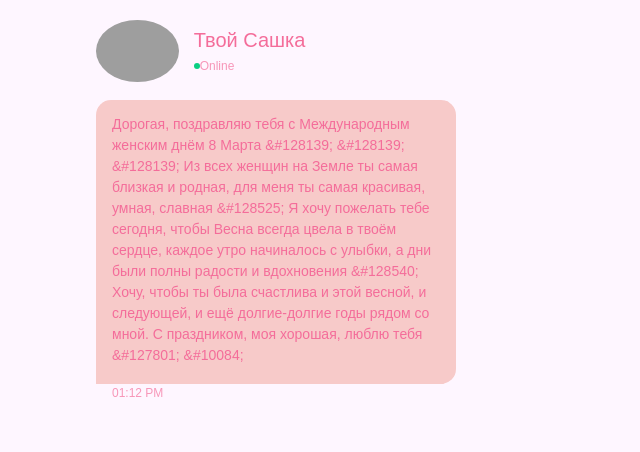
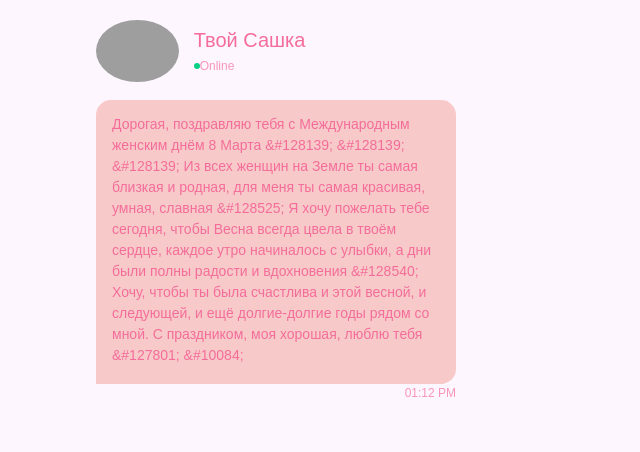
Before and after one commit to AleksandrZn/quest, a React (Create React App) app: page / in a window 1280 px wide. Shown: the top 452 px of the page, without its empty margins (319-959 px from the left). Built offline with nearby package versions, Linux system fonts and the light colour scheme; grey boxes are pictures that could not be loaded.

Commit message:
Create the chat component

```diff
--- a/src/App.js
+++ b/src/App.js
@@ -86,38 +86,7 @@ background-color: white;
 const ChatSendBtn = styled.img`
 height: 48px;
 `
-const ChatMessageWrapper = styled.div`
-font-family: sans-serif;
-font-size: 14px;
-line-height: 150%;
-width:80%;
-padding-top: 18px;
-margin-left:${props => props.second ? "auto" : "none"};
-`
-const ChatMessage = styled.div`
-background-color:${props => props.second ? "#F46D9A" : "#F7CAC9"};
-padding: 14px 16px 18px 16px;
-border-radius:${props => props.second ? "15px 15px  0 15px" : "15px 15px 15px 0"};
 
-`
-const ChatMessageText = styled.div`
-color:${props => props.second ? "#F2F2F2" : "#F46D9A"};
-& img{
-width: 100%;
-height: 100%;
-}
-`
-const ChatMessageTime = styled.div`
-display: flex;
-
-font-family: sans-serif;
-font-size: 12px;
-line-height: 150%;
-color:rgba(244, 109, 154, 0.7);
-${props => props.second ? "padding-right: 16px" : "padding-left: 16px"};
-justify-content:${props => props.second ? "flex-end" : "flex-start"};
-align-items: center;
-`
 const HeaderImage = styled.img`
 border-radius: 50%;
 `
@@ -125,7 +94,8 @@ const HeaderText = styled.div`
 display: flex;
 flex-direction: column;
 padding-left: 15px;
-justify-content: space-evenly;`
+justify-content: space-evenly;
+`
 const HeaderTextName = styled.div`
 color: #F46D9A;
 font-size: 20px;
@@ -257,16 +227,73 @@ color:rgba(244, 109, 154, 0.7);
   }
 }
 `
+const TYPES_MESSAGE = {
+  SCRIPT: "script",
+  USER: "user",
+}
 
+
+const BageComponent = (bag, A, B) => {
+  return <Bag bag={bag}>
+    <BagItemWrapper>
+      <BagItem>{A}</BagItem>
+      <BagItem>{B}</BagItem>
+    </BagItemWrapper>
+  </Bag>
+}
+const MessageWrapper = styled.div`
+font-family: sans-serif;
+font-size: 14px;
+line-height: 150%;
+width:80%;
+padding-top: 18px;
+margin-left:${props => props.typeMessage === TYPES_MESSAGE.USER ? "auto" : "none"};
+`
+const Message = styled.div`
+background-color:${props => props.typeMessage === TYPES_MESSAGE.USER ? "#F46D9A" : "#F7CAC9"};
+padding: 14px 16px 18px 16px;
+border-radius:${props => props.typeMessage === TYPES_MESSAGE.USER ? "15px 15px  0 15px" : "15px 15px 15px 0"};
+
+`
+const MessageContent = styled.div`
+color:${props => props.typeMessage === TYPES_MESSAGE.USER ? "#F2F2F2" : "#F46D9A"};
+& img{
+width: 100%;
+height: 100%;
+}
+`
+const MessageTime = styled.div`
+display: flex;
+font-family: sans-serif;
+font-size: 12px;
+line-height: 150%;
+color:rgba(244, 109, 154, 0.7);
+${props => props.second ? "padding-right: 16px" : "padding-left: 16px"};
+justify-content:${props => props.typeMessage === TYPES_MESSAGE.SCRIPT ? "flex-end" : "flex-start"};
+align-items: center;
+`
+const MessageComponent = ({ elem }) => {
+
+  return <MessageWrapper typeMessage={elem?.from}>
+    <Message typeMessage={elem?.from}>
+      <MessageContent typeMessage={elem?.from}>
+        {elem?.text}
+        {elem.image && < img src={elem?.image} alt={"Map"} />}
+      </MessageContent>
+    </Message>
+    <MessageTime typeMessage={elem?.from}>{elem?.time}</MessageTime>
+  </MessageWrapper>
+
+}
 
 function App() {
   const bagLiters = [{ bag: blue, A: "И", B: "У" }, { bag: brown, A: "П", B: "С" }, { bag: green, A: "Н", B: "Р" }, { bag: yellow, A: "Е", B: "Т" }]
   const AnswerLeters = [{ leter: "", color: "#A07D89" }, { leter: "Р", color: "#6EF57B" }, { leter: "", color: "#6E92F5" }, { leter: "Н", color: "#6EF57B" }, { leter: "", color: "#F5CF6E" }, { leter: "Е", color: "#F5CF6E" }, { leter: "", color: "#6EF57B" }]
   const ResultAnswerLeters = ["П", "Р", "И", "Н", "Т", "Е", "Р"]
   const [value, setValue] = useState(["", "Р", "", "Н", "", "Е", ""])
-  const [date, setDate] = useState()
+  const [next, setNext] = useState(false)
 
-  const [pageNumber, setPageNumber] = useState("1")
+  const [pageNumber, setPageNumber] = useState("Logo")
   const [animation, setAnimation] = useState(true)
   const [inp, setInp] = useState("")
 
@@ -284,17 +311,9 @@ function App() {
   }
 
   useEffect(() => {
-    setTimer(() => setPageNumber("2"), 1000)
+    setTimer(() => setPageNumber("Chat"), 1000)
   }, []);
 
-  const BageComponent = (bag, A, B) => {
-    return <Bag bag={bag}>
-      <BagItemWrapper>
-        <BagItem>{A}</BagItem>
-        <BagItem>{B}</BagItem>
-      </BagItemWrapper>
-    </Bag>
-  }
 
   const chatFirst = [
     { text: "Дорогая, поздравляю тебя с Международным женским днём 8 Марта &#128139; &#128139; &#128139; Из всех женщин на Земле ты самая близкая и родная, для меня ты самая красивая, умная, славная &#128525; Я хочу пожелать тебе сегодня, чтобы Весна всегда цвела в твоём сердце, каждое утро начиналось с улыбки, а дни были полны радости и вдохновения &#128540; Хочу, чтобы ты была счастлива и этой весной, и следующей, и ещё долгие-долгие годы рядом со мной. С праздником, моя хорошая, люблю тебя &#127801; &#10084;", from: "script" },
@@ -311,43 +330,46 @@ function App() {
 
   const [chatValues, setChatValues] = useState([])
 
-  function doChatting(chatFirst) {
+  function doChatting(messages) {
     new Promise((resolve) => {
-      if (chatValues.length < chatFirst.length && (!type(chatFirst[chatValues.length]?.from) || chatValues.length == 0)) {
+      if (chatValues.length < messages.length && (messages[chatValues.length]?.from === TYPES_MESSAGE.SCRIPT || chatValues.length == 0)) {
         setTimer(() => {
-          setChatValues(() => [...chatValues, { ...chatFirst[chatValues.length], time: time(), }])
+          setChatValues(() => [...chatValues, { ...messages[chatValues.length], time: time(), }])
           setAnimation(false)
         }, 3000);
-      } resolve(chatValues.length < chatFirst.length && (!type(chatFirst[chatValues.length]?.from) || chatValues.length == 0))
+      } resolve(chatValues.length < messages.length && (messages[chatValues.length]?.from === TYPES_MESSAGE.SCRIPT || chatValues.length == 0))
     }).then((result) => setAnimation(result))
   }
 
   useEffect(() => {
-    pageNumber === "2" && doChatting(chatFirst);
-    pageNumber === "4" && doChatting(chatSecond)
+    if (pageNumber === "Chat") {
+      if (next) {
+        doChatting(chatSecond)
+      } else {
+        doChatting(chatFirst);
+      }
+
+    }
   }, [pageNumber, chatValues])
 
   useEffect(() => {
     if (value.toString() == ResultAnswerLeters.toString()) {
-      setPageNumber('1')
-      setTimer(() => { setPageNumber('4') }, 3000)
+      setPageNumber('Logo')
+      setTimer(() => { setPageNumber('Chat') }, 3000)
     }
   }, [value])
 
   const load = " \"Твой Сашка\" печатает сообщение..."
 
-  function type(from) {
-    console.log(from)
-    return from === "user"
-  }
+
 
   return (
     <Container>
       <Content>
-        {pageNumber == "1" && < Logo >
+        {pageNumber == "Logo" && < Logo >
           <img src={logo} alt={"Logo"} />
         </Logo>}
-        {pageNumber == "2" &&
+        {pageNumber == "Chat" &&
           < Chat >
             <ChatHeader>
               <HeaderImage src={avatar} alt="Avatar" />
@@ -363,14 +385,7 @@ function App() {
             </ChatHeader>
             <div style={{ flexGrow: "1", overflow: "auto" }}>
               {chatValues.map((elem, i) => {
-                return (<ChatMessageWrapper second={type(elem?.from)} key={elem?.from + i}>
-                  <ChatMessage second={type(elem?.from)}>
-                    <ChatMessageText second={type(elem?.from)}>
-                      {String(elem?.text)}
-                    </ChatMessageText>
-                  </ChatMessage>
-                  <ChatMessageTime second={type(elem?.from)}>{elem?.time}</ChatMessageTime>
-                </ChatMessageWrapper>)
+                return <MessageComponent elem={elem} key={elem?.from + i} />
               })
               }
             </div>
@@ -378,25 +393,30 @@ function App() {
 
             <ChatSend>
               <ChatSendWrapperInput>
-                <ChatSendInput />
+                <ChatSendInput onChange={(e) => setInp(e.target.value.toUpperCase())} disabled={false} value={inp} />
               </ChatSendWrapperInput>
               <ChatSendBtn src={send} alt="send" onClick={() => {
                 if (chatValues.length === 2) {
                   new Promise((resolve) => {
                     setChatValues(() => [...chatValues, { ...chatFirst[chatValues.length], time: time(), }])
                     setTimer(() => {
-                      setPageNumber('1')
+                      setPageNumber('Logo')
                       resolve()
                     }, 2000);
                   }).then(() => setTimer(() => {
-                    setPageNumber("3")
+                    setPageNumber("Game")
                     setChatValues([])
+                    setNext(true)
                   }, 3000))
+                }
+                if (chatValues.length === 1 && inp === "ЛЮБЛЮ") {
+                  setInp("")
+                  setChatValues(() => [...chatValues, { ...chatSecond[chatValues.length], time: time(), }])
                 }
               }} />
             </ChatSend>
           </Chat>}
-        {pageNumber === "3" &&
+        {pageNumber === "Game" &&
           <QuestCard>
             <CardText>
               "В женской сумочке, как известно, сложно что-либо найти. Вот и сейчас в каждой из сумочек затерялось по две буквы. Зная какие две буквы лежат в каждой сумке, постарайся расшифровать слово. Некоторые буквы уже заняли свои места."
@@ -414,48 +434,6 @@ function App() {
             <Decore src={B} top="-18%" left="0%" scaleA={0.5} scaleB={0.5} />
             <Decore src={B} top="96%" left="0%" scaleA={1} scaleB={1} />
           </QuestCard>}
-
-
-
-        {pageNumber == "4" &&
-          < Chat >
-            <ChatHeader>
-              <HeaderImage src={avatar} alt="Avatar" />
-              <HeaderText>
-                <HeaderTextName>
-                  Твой Сашка
-                </HeaderTextName>
-                <HeaderTextStatus>
-                  <p style={{ width: "6px", height: "6px", borderRadius: "50%", background: "#0ACF83" }} />
-                  Online
-                </HeaderTextStatus>
-              </HeaderText>
-            </ChatHeader>
-            <div style={{ flexGrow: "1", overflow: "auto" }}>
-              {chatValues.map((elem, i) => {
-                return (<ChatMessageWrapper second={type(elem?.from)} key={elem?.from + i}>
-                  <ChatMessage second={type(elem?.from)}>
-                    <ChatMessageText second={type(elem?.from)}>
-                      {elem?.text && String(elem?.text) ||
-                        elem?.image && < img src={elem?.image} alt={"Map"} />}
-                    </ChatMessageText>
-                  </ChatMessage>
-                  <ChatMessageTime second={type(elem?.from)}>{elem?.time}</ChatMessageTime>
-                </ChatMessageWrapper>)
-              })}
-            </div>
-            {animation && <AnimaitionPrinting>{load}</AnimaitionPrinting>}
-            <ChatSend>
-              <ChatSendWrapperInput>
-                <ChatSendInput onChange={(e) => setInp(e.target.value.toUpperCase())} disabled={false} value={inp} />
-              </ChatSendWrapperInput>
-              <ChatSendBtn src={send} alt="send" onClick={() => {
-                if (chatValues.length === 1 && inp === "ЛЮБЛЮ") {
-                  setChatValues(() => [...chatValues, { ...chatSecond[chatValues.length], time: time(), }])
-                }
-              }} />
-            </ChatSend>
-          </Chat>}
       </Content>
     </Container >
 
```
